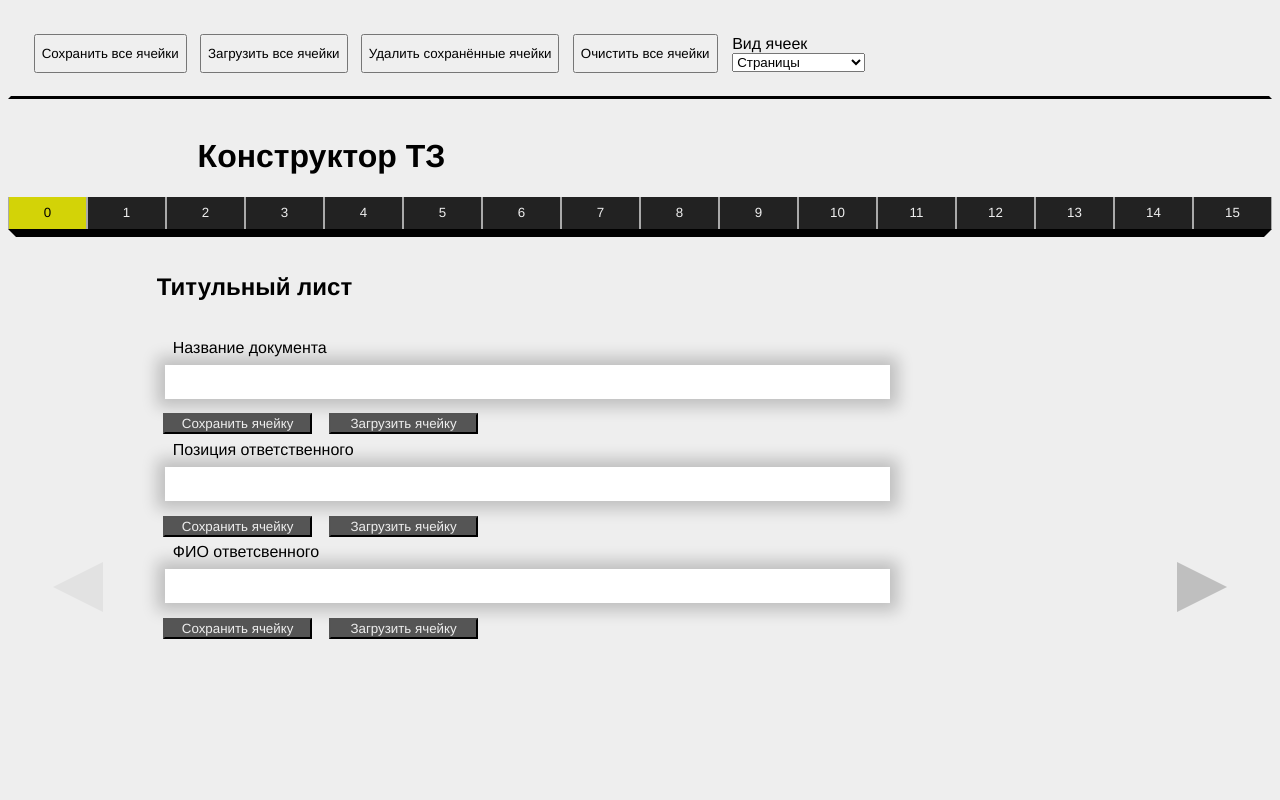
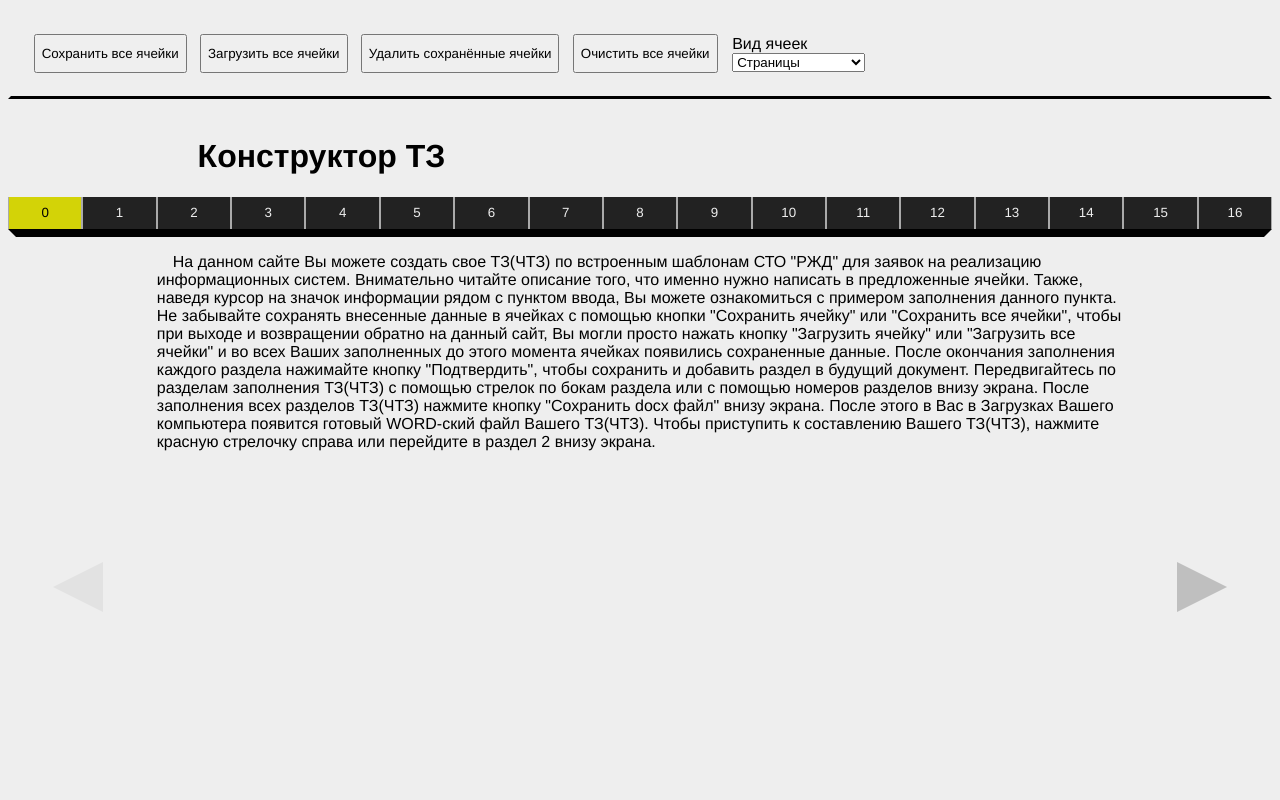
Before and after one commit to generic-name-2166/tt-validation, a SvelteKit app: page / in a window 1280 px wide. Shown: the top 800 px of the page. Built offline with nearby package versions, Linux system fonts and the light colour scheme.

Commit message:
feat: basic intro screen

```diff
--- a/src/routes/template.ts
+++ b/src/routes/template.ts
@@ -75,6 +75,23 @@ export interface Component {
 }
 
 export const cell_list: Component[] = [
+  {
+    inner: [
+      {
+        identifier: "label",
+        inner: `\
+На данном сайте Вы можете создать свое ТЗ(ЧТЗ) по встроенным шаблонам СТО "РЖД" для заявок на реализацию информационных систем.
+Внимательно читайте описание того, что именно нужно написать в предложенные ячейки.
+Также, наведя курсор на значок информации рядом с пунктом ввода, Вы можете ознакомиться с примером заполнения данного пункта.
+Не забывайте сохранять внесенные данные в ячейках с помощью кнопки "Сохранить ячейку" или "Сохранить все ячейки", чтобы при выходе и возвращении обратно на данный сайт, Вы могли просто нажать кнопку "Загрузить ячейку" или "Загрузить все ячейки" и во всех Ваших заполненных до этого момента ячейках появились сохраненные данные.
+После окончания заполнения каждого раздела нажимайте кнопку "Подтвердить", чтобы сохранить и добавить раздел в будущий документ.
+Передвигайтесь по разделам заполнения ТЗ(ЧТЗ) с помощью стрелок по бокам раздела или с помощью номеров разделов внизу экрана.
+После заполнения всех разделов ТЗ(ЧТЗ) нажмите кнопку "Сохранить docx файл" внизу экрана. После этого в Вас в Загрузках Вашего компьютера появится готовый  WORD-ский файл Вашего ТЗ(ЧТЗ).
+Чтобы приступить к составлению Вашего ТЗ(ЧТЗ), нажмите красную стрелочку справа или перейдите в раздел 2 внизу экрана. `,
+        notRender: true,
+      },
+    ],
+  },
   {
     inner: [
       { identifier: "title", inner: "Титульный лист", notRender: true },
@@ -388,8 +405,10 @@ export const cell_list: Component[] = [
       },
       {
         identifier: "implicitText",
-        inner:
-          "При сдаче отчётных документов и ПО с исходным текстом (кодом) Программы для ЭВМ на электронном носителе (CD-диск и/или DVD-диск и/или FLASH-носитель) оформляется «Акт сдачи приемки электронных копий отчетных документов» (п. 3.2 Договора) по форме, приведенной в Приложении № __ к Договору. \nПри отсутствии у Исполнителя учетной записи в Системе электронного документооборота ОАО «РЖД» ему необходимо предоставить в ОФАП документы, указанные в настоящем разделе, в электронном виде каждый в двух экземплярах: один экземпляр в формате doc/docx, второй экземпляр в формате pdf, представляющий собой электронную копию полностью отсканированного документа, подписанного уполномоченными представителями Исполнителя. \nСотрудник ОФАП в течение 3 рабочих дней с момента получения документов проверяет полноту комплекта предоставленной документации в электронном виде, при отсутствии замечаний подписывает «Акт сдачи-приемки электронных копий отчетных документов» и передает его Исполнителю.",
+        inner: `\
+При сдаче отчётных документов и ПО с исходным текстом (кодом) Программы для ЭВМ на электронном носителе (CD-диск и/или DVD-диск и/или FLASH-носитель) оформляется «Акт сдачи приемки электронных копий отчетных документов» (п. 3.2 Договора) по форме, приведенной в Приложении № __ к Договору.
+При отсутствии у Исполнителя учетной записи в Системе электронного документооборота ОАО «РЖД» ему необходимо предоставить в ОФАП документы, указанные в настоящем разделе, в электронном виде каждый в двух экземплярах: один экземпляр в формате doc/docx, второй экземпляр в формате pdf, представляющий собой электронную копию полностью отсканированного документа, подписанного уполномоченными представителями Исполнителя.
+Сотрудник ОФАП в течение 3 рабочих дней с момента получения документов проверяет полноту комплекта предоставленной документации в электронном виде, при отсутствии замечаний подписывает «Акт сдачи-приемки электронных копий отчетных документов» и передает его Исполнителю.`,
       },
       {
         identifier: "implicitText",
@@ -411,8 +430,9 @@ export const cell_list: Component[] = [
       { identifier: "title", inner: "10. Форма представления результатов" },
       {
         identifier: "implicitText",
-        inner:
-          "Результатом работ является разработанная и введенная в постоянную эксплуатацию Программа для ЭВМ. \nЗаказчику передаются документы, подтверждающие предоставление в ЦИР надлежащим образом оформленных материалов заявки с Уведомлениями для подачи Программы для ЭВМ на государственную регистрацию с отметкой ЦИР о получении. ",
+        inner: `\
+Результатом работ является разработанная и введенная в постоянную эксплуатацию Программа для ЭВМ.
+Заказчику передаются документы, подтверждающие предоставление в ЦИР надлежащим образом оформленных материалов заявки с Уведомлениями для подачи Программы для ЭВМ на государственную регистрацию с отметкой ЦИР о получении. `,
       },
       {
         identifier: "implicitText",
```
